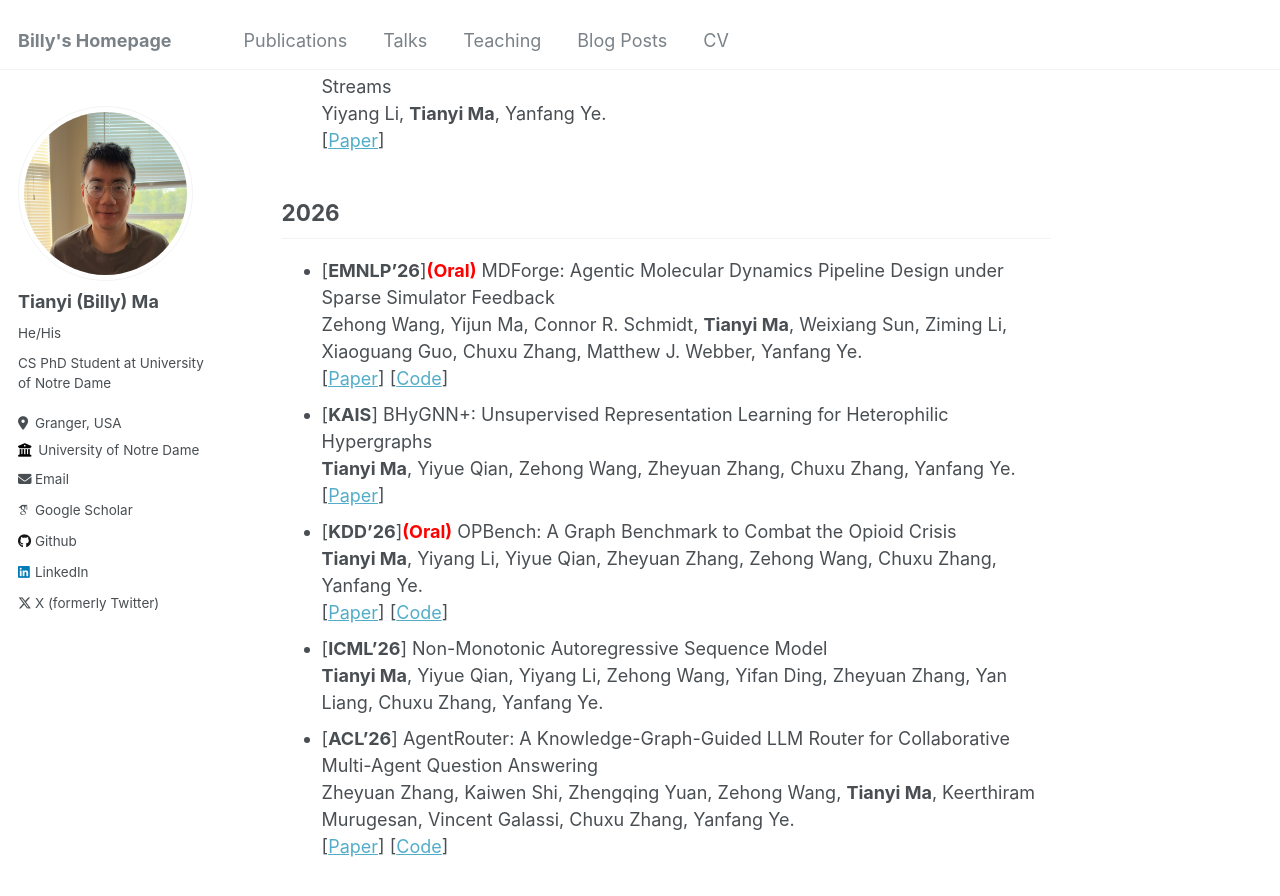
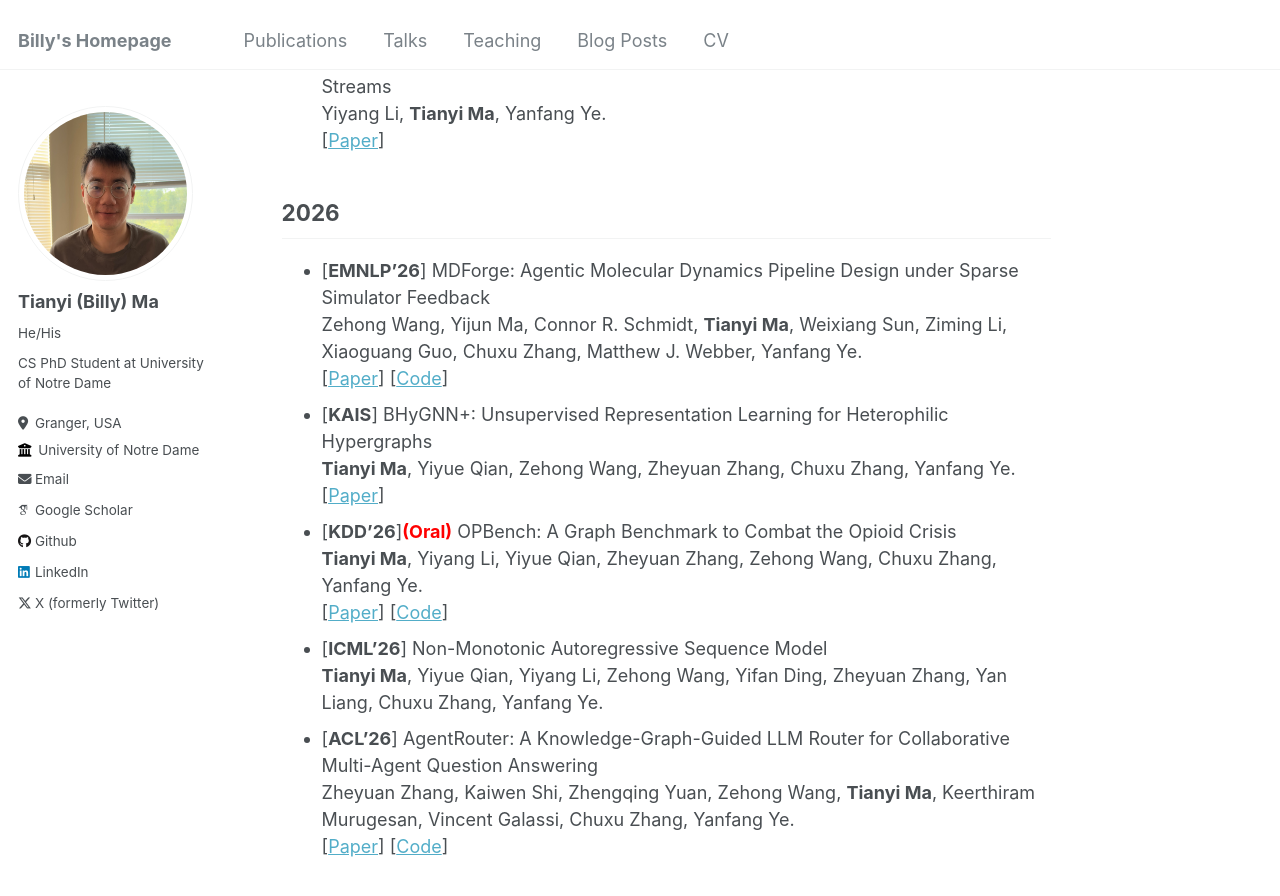
Before and after one commit to Tianyi-Billy-Ma/Tianyi-Billy-Ma.github.io, a Jekyll site: the page built from _pages/about.md, in a window 1280 px wide and 900 px high, scrolled down 2041 px. Shown: the top 896 px of the window. Built offline with Jekyll 4.4.1, drawn with Linux system fonts in a browser that asks for light colours; some web fonts are replaced; some of the changed text lies outside the part shown.

Commit message:
Drop Oral tag from MDForge entry
Co-Authored-By: Claude Opus 5.5 <noreply@anthropic.com>

```diff
--- a/_pages/about.md
+++ b/_pages/about.md
@@ -16,7 +16,7 @@ My research fields fail in graph/hypergraph Learning and its application with La
 
 <ul class="news-timeline">
   <li><span class="news-date">2026.11</span> One co-authored paper EvoTaxo is accepted by EACL'27 Findings.</li>
-  <li><span class="news-date">2026.08</span> One co-authored paper MDForge is accepted by EMNLP'26 (oral).</li>
+  <li><span class="news-date">2026.08</span> One co-authored paper MDForge is accepted by EMNLP'26.</li>
   <li><span class="news-date">2026.06</span> We release two new preprints on AI for supramolecular chemistry: <strong>SupraBench</strong>, a benchmark for supramolecular chemistry, and <strong>MDForge</strong>, an agentic molecular dynamics pipeline.</li>
   <li><span class="news-date">2026.06</span> One first-authored paper BHyGNN+ is accepted by KAIS.</li>
   <li><span class="news-date">2026.05</span> One first-authored paper OPBench is accepted by KDD'26 (oral).</li>
@@ -62,7 +62,7 @@ My research fields fail in graph/hypergraph Learning and its application with La
 
 ## 2026
 
-- [**EMNLP'26**]**<font color='red'>(Oral)</font>** MDForge: Agentic Molecular Dynamics Pipeline Design under Sparse Simulator Feedback\
+- [**EMNLP'26**] MDForge: Agentic Molecular Dynamics Pipeline Design under Sparse Simulator Feedback\
   Zehong Wang, Yijun Ma, Connor R. Schmidt, **Tianyi Ma**, Weixiang Sun, Ziming Li, Xiaoguang Guo, Chuxu Zhang, Matthew J. Webber, Yanfang Ye.\
   [[Paper](https://arxiv.org/abs/2606.12916)] [[Code](https://github.com/Zehong-Wang/MDForge)]
 - [**KAIS**] BHyGNN+: Unsupervised Representation Learning for Heterophilic Hypergraphs\
```
